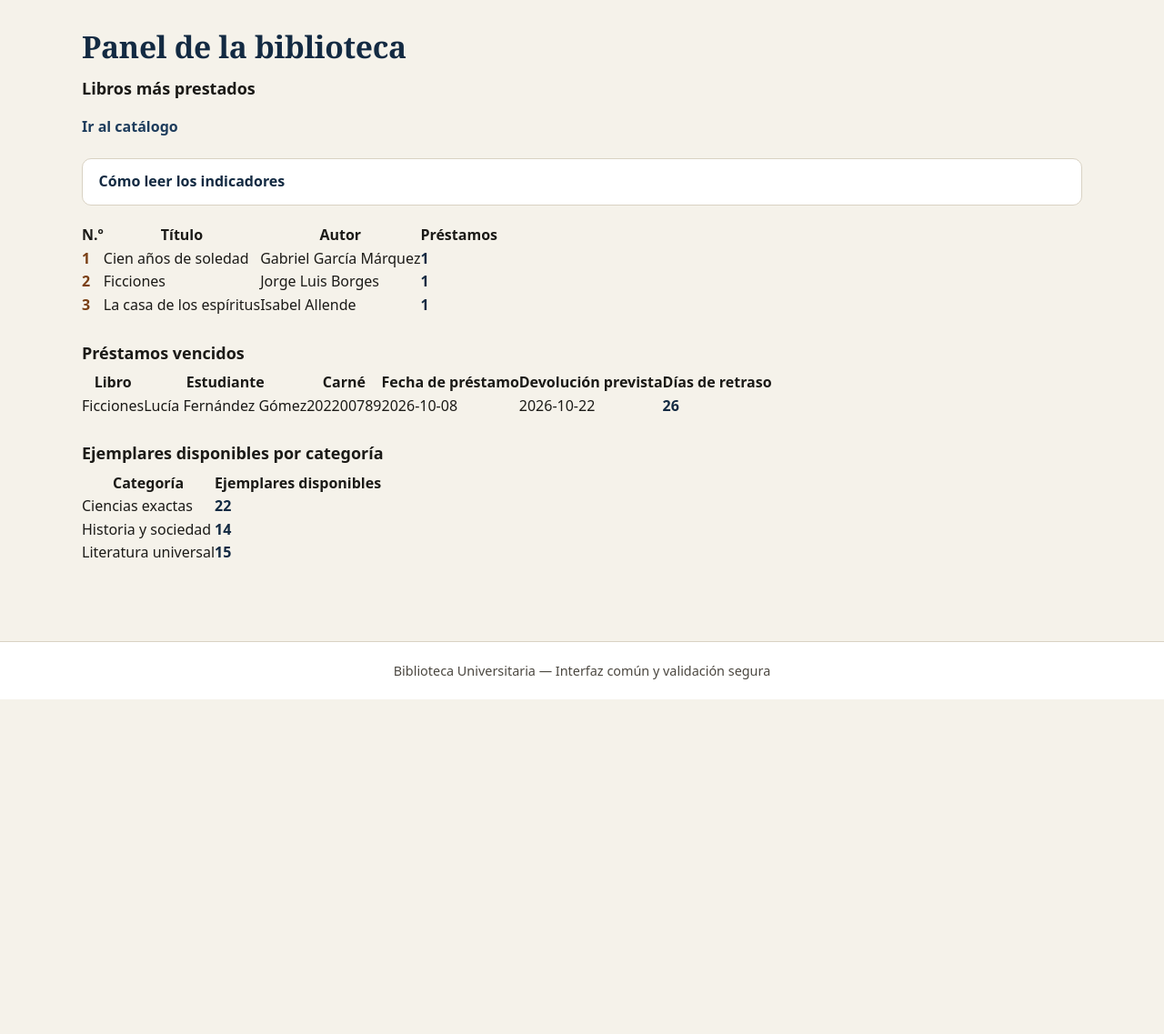
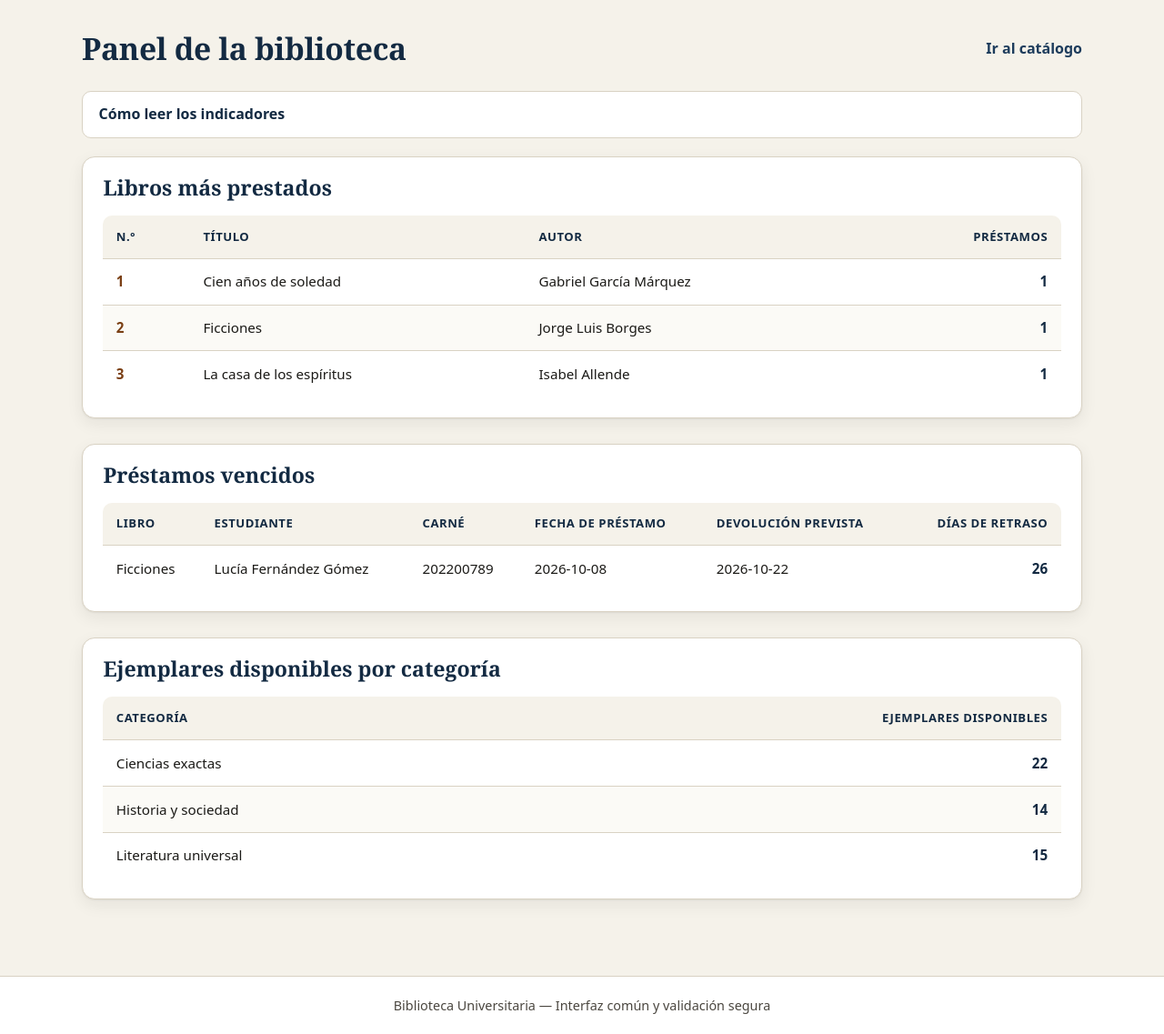
Before and after one commit to Vic2910/caso1-biblioteca-universitaria, a Laravel app: page /panel in a window 1280 px wide. Shown: the part 73-1210 px from the top of the page at 91% size. Before the commit the page ends 842 px from the top, so only its background shows below. Run offline with Laravel 12, Linux system fonts and the light colour scheme; a user stored in the database is signed in; data comes from the database, SQL or seed files in the repository; style sheets or scripts are compiled from the project's sources.

Commit message:
feat(ui): rediseña el panel como informe de tarjetas y tablas
Cada indicador va en una tarjeta con título serif, las tablas usan los componentes del sistema, las cifras se alinean a la derecha y la acción de catálogo queda en la cabecera.

```diff
--- a/resources/css/app.css
+++ b/resources/css/app.css
@@ -1079,19 +1079,47 @@ a.tarjeta-acceso:hover {
     font-weight: 500;
 }
 
-.panel-seccion,
-.panel > section {
+.panel-seccion {
     margin-bottom: 1.75rem;
+    padding: 1.25rem 1.4rem 1.4rem;
+    background-color: var(--color-superficie);
+    border: 1px solid var(--color-borde);
+    border-radius: var(--radius-lg);
+    box-shadow: var(--shadow-tarjeta);
 }
 
-.panel-seccion h2,
-.panel > section h2 {
-    font-size: 1.3rem;
+.panel-seccion > h3 {
+    margin: 0 0 1rem;
+    color: var(--color-primario-oscuro);
+    font-family: var(--font-serif);
+    font-size: 1.45rem;
+    font-weight: 600;
+    line-height: 1.2;
+}
+
+.panel-seccion .zona-gestion {
+    border: 0;
+    border-radius: var(--radius-md);
+    box-shadow: none;
+}
+
+.panel-seccion .tabla-gestion thead th {
+    background-color: var(--color-fondo);
+}
+
+.panel-seccion .estado-vacio {
+    padding: 1.5rem 1rem;
 }
 
 .cifra {
     font-weight: 700;
     color: var(--color-primario-oscuro);
+    font-variant-numeric: tabular-nums;
+    text-align: right !important;
+}
+
+.tabla-panel th:last-child {
+    text-align: right;
 }
 
 .posicion {
--- a/resources/views/panel/index.blade.php
+++ b/resources/views/panel/index.blade.php
@@ -4,28 +4,30 @@
 
 @section('content')
     <section class="panel">
+        <div class="cabecera-seccion">
             <h2>Panel de la biblioteca</h2>
-
-        <section class="panel-seccion">
-            <h3>Libros más prestados</h3>
-
-            <p><a class="enlace-accion" href="{{ route('catalogo.index') }}">Ir al catálogo</a></p>
+            <a class="enlace-accion" href="{{ route('catalogo.index') }}">Ir al catálogo</a>
+        </div>
 
         <details>
             <summary>Cómo leer los indicadores</summary>
             <p>Cada bloque muestra su unidad de medida en texto, por ejemplo préstamos o ejemplares disponibles. Los datos son de solo consulta.</p>
         </details>
 
+        <section class="panel-seccion">
+            <h3>Libros más prestados</h3>
+
             @if ($ranking->isEmpty())
                 @include('partials.estado-vacio', ['mensaje' => 'No hay datos disponibles'])
             @else
-                <table class="tabla-panel">
+                <div class="zona-gestion">
+                    <table class="tabla-gestion tabla-panel">
                         <thead>
                             <tr>
-                            <th>N.º</th>
-                            <th>Título</th>
-                            <th>Autor</th>
-                            <th>Préstamos</th>
+                                <th scope="col">N.º</th>
+                                <th scope="col">Título</th>
+                                <th scope="col">Autor</th>
+                                <th scope="col">Préstamos</th>
                             </tr>
                         </thead>
                         <tbody>
@@ -39,6 +41,7 @@
                             @endforeach
                         </tbody>
                     </table>
+                </div>
             @endif
         </section>
 
@@ -48,15 +51,16 @@
             @if ($vencidos->isEmpty())
                 @include('partials.estado-vacio', ['mensaje' => 'No hay datos disponibles'])
             @else
-                <table class="tabla-panel">
+                <div class="zona-gestion">
+                    <table class="tabla-gestion tabla-panel">
                         <thead>
                             <tr>
-                            <th>Libro</th>
-                            <th>Estudiante</th>
-                            <th>Carné</th>
-                            <th>Fecha de préstamo</th>
-                            <th>Devolución prevista</th>
-                            <th>Días de retraso</th>
+                                <th scope="col">Libro</th>
+                                <th scope="col">Estudiante</th>
+                                <th scope="col">Carné</th>
+                                <th scope="col">Fecha de préstamo</th>
+                                <th scope="col">Devolución prevista</th>
+                                <th scope="col">Días de retraso</th>
                             </tr>
                         </thead>
                         <tbody>
@@ -72,6 +76,7 @@
                             @endforeach
                         </tbody>
                     </table>
+                </div>
             @endif
         </section>
 
@@ -81,11 +86,12 @@
             @if ($disponibilidad->isEmpty())
                 @include('partials.estado-vacio', ['mensaje' => 'No hay datos disponibles'])
             @else
-                <table class="tabla-panel">
+                <div class="zona-gestion">
+                    <table class="tabla-gestion tabla-panel">
                         <thead>
                             <tr>
-                            <th>Categoría</th>
-                            <th>Ejemplares disponibles</th>
+                                <th scope="col">Categoría</th>
+                                <th scope="col">Ejemplares disponibles</th>
                             </tr>
                         </thead>
                         <tbody>
@@ -97,8 +103,8 @@
                             @endforeach
                         </tbody>
                     </table>
+                </div>
             @endif
         </section>
-
     </section>
 @endsection
```
Also changed, not shown: public/images/capturas/009/panel-1280x800.png, public/images/capturas/009/panel-360x640.png. Lines whose indentation alone changed are shown as unchanged.
